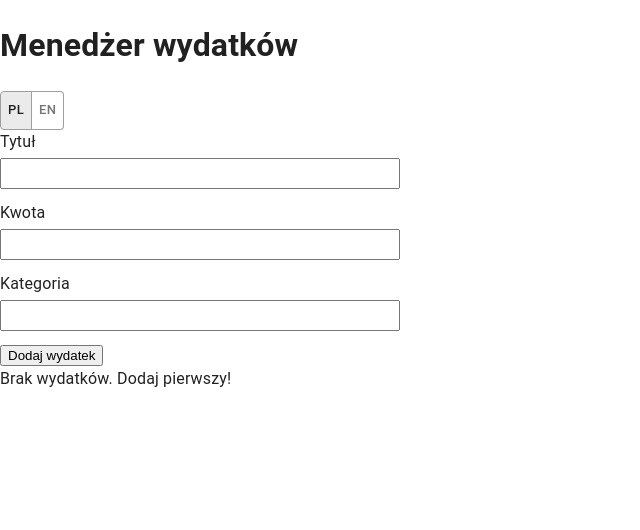
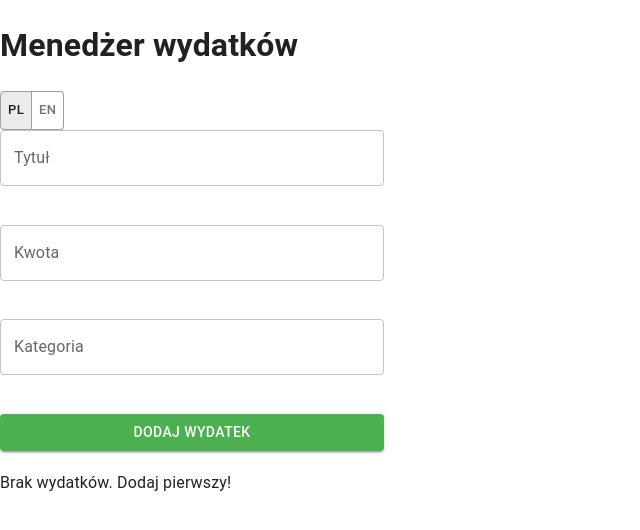
Before and after one commit to KlonicaRadoslaw/expenses-manager-ui, a React (Vite) app: page / in a window 1280 px wide. Shown: the top 530 px of the page, without its empty margins (0-640 px from the left). Built offline with nearby package versions, Linux system fonts and the light colour scheme.

Commit message:
feat: ExpenseForm with mui

```diff
--- a/src/components/ExpensePage/ExpenseForm.tsx
+++ b/src/components/ExpensePage/ExpenseForm.tsx
@@ -1,25 +1,17 @@
 import { expenseSchema, type ExpenseFormValues } from "@/utils/expenseSchema";
 import { zodResolver } from "@hookform/resolvers/zod";
-import { useForm } from "react-hook-form";
+import { Button, Stack, TextField } from "@mui/material";
+import { Controller, useForm } from "react-hook-form";
 import { useTranslation } from "react-i18next";
 
 interface ExpenseFormProps {
   onAdd: (values: ExpenseFormValues) => void;
 }
 
-const fieldStyle = { marginBottom: 12 };
-const labelStyle = { display: "block", marginBottom: 4 };
-const inputStyle = {
-  width: "100%",
-  padding: 6,
-  boxSizing: "border-box" as const,
-};
-const errorStyle = { color: "crimson", fontSize: 13, margin: "4px 0 0" };
-
 export default function ExpenseForm({ onAdd }: ExpenseFormProps) {
   const { t } = useTranslation();
   const {
-    register,
+    control,
     handleSubmit,
     reset,
     formState: { errors },
@@ -36,46 +28,60 @@ export default function ExpenseForm({ onAdd }: ExpenseFormProps) {
   return (
     <form
       onSubmit={handleSubmit(onSubmit)}
-      noValidate
-      style={{ maxWidth: 400 }}
+      style={{ maxWidth: "30%", marginBottom: "20px" }}
     >
-      <div style={fieldStyle}>
-        <label htmlFor="title" style={labelStyle}>
-          {t("form.title")}
-        </label>
-        <input id="title" style={inputStyle} {...register("title")} />
-        {errors.title && (
-          <p style={errorStyle}>{t(errors.title.message as string)}</p>
-        )}
-      </div>
-
-      <div style={fieldStyle}>
-        <label htmlFor="amount" style={labelStyle}>
-          {t("form.amount")}
-        </label>
-        <input
-          id="amount"
-          type="number"
-          step="any"
-          style={inputStyle}
-          {...register("amount", { valueAsNumber: true })}
+      <Stack spacing={2}>
+        <Controller
+          name="title"
+          control={control}
+          render={({ field }) => (
+            <TextField
+              {...field}
+              label={t("form.title")}
+              error={!!errors.title}
+              helperText={errors.title?.message ? t(errors.title.message) : " "}
+            />
+          )}
         />
-        {errors.amount && (
-          <p style={errorStyle}>{t(errors.amount.message as string)}</p>
-        )}
-      </div>
-
-      <div style={fieldStyle}>
-        <label htmlFor="category" style={labelStyle}>
-          {t("form.category")}
-        </label>
-        <input id="category" style={inputStyle} {...register("category")} />
-        {errors.category && (
-          <p style={errorStyle}>{t(errors.category.message as string)}</p>
-        )}
-      </div>
-
-      <button type="submit">{t("form.add")}</button>
+        <Controller
+          name="amount"
+          control={control}
+          render={({ field }) => (
+            <TextField
+              {...field}
+              label={t("form.amount")}
+              type="number"
+              error={!!errors.amount}
+              helperText={
+                errors.amount?.message ? t(errors.amount.message) : " "
+              }
+              value={field.value ?? ""}
+              onChange={(e) =>
+                field.onChange(
+                  e.target.value === "" ? undefined : Number(e.target.value),
+                )
+              }
+            />
+          )}
+        />
+        <Controller
+          name="category"
+          control={control}
+          render={({ field }) => (
+            <TextField
+              {...field}
+              label={t("form.category")}
+              error={!!errors.category}
+              helperText={
+                errors.category?.message ? t(errors.category.message) : " "
+              }
+            />
+          )}
+        />
+        <Button type="submit" variant="contained">
+          {t("form.add")}
+        </Button>
+      </Stack>
     </form>
   );
 }
```
